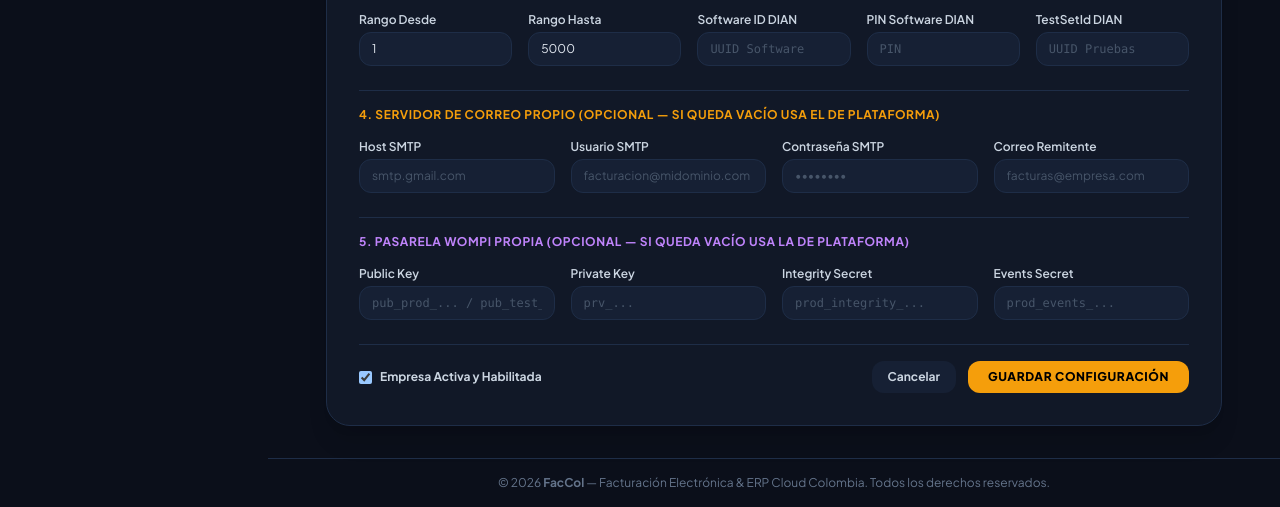
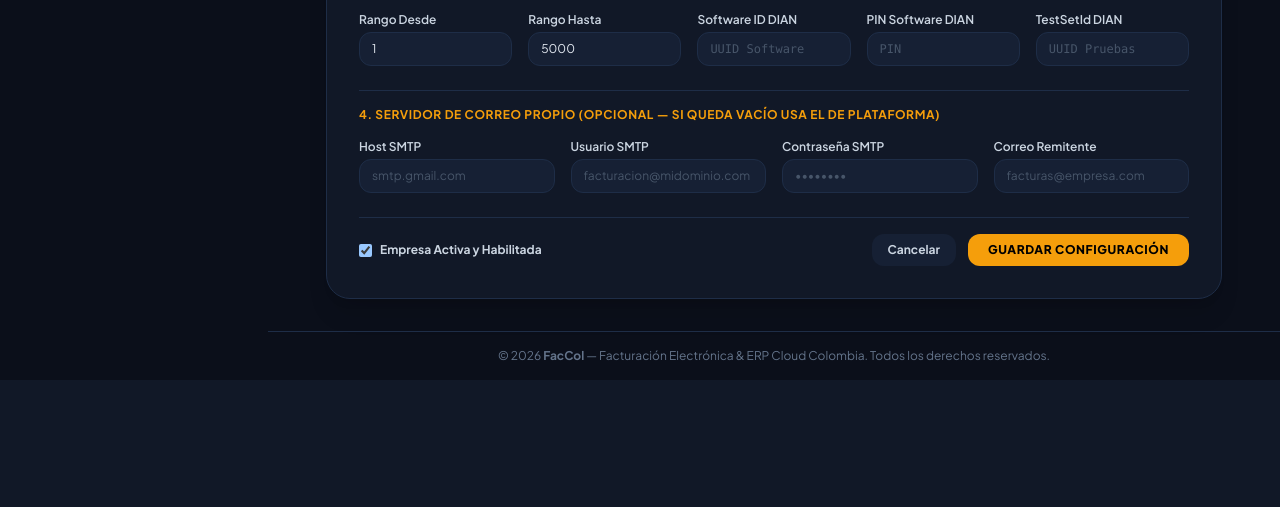
Before and after one commit to osdavene/FacCol, a Django app: page /backoffice/empresas/nueva/ in a window 1280 px wide. Shown: the part 844-1351 px from the top of the page. After the commit the page ends 1224 px from the top, so only its background shows below. Run offline with Django 5.2, Linux system fonts and the light colour scheme; the visitor is signed in with stand-in values (Sample User, id 1); data that the repository does not hold is empty; parts of the project's set-up code (start-up, migrations or seed data) failed here and were passed over; some libraries are stand-ins or nearby versions.

Commit message:
Ocultar credenciales privadas Wompi al crear o editar empresas desde Backoffice

```diff
--- a/apps/backoffice/tests.py
+++ b/apps/backoffice/tests.py
@@ -32,3 +32,8 @@ class BackofficePlanesYEmpresasTests(TestCase):
         self.assertTrue(emp.modulos.filter(codigo="facturacion").exists())
         usuario = User.objects.get(email="dueno@esquina.co")
         self.assertFalse(usuario.check_password("Clave1234*"))
+
+        r_form = client.get(reverse("backoffice:empresa_crear"))
+        self.assertEqual(r_form.status_code, 200)
+        self.assertNotContains(r_form, "wompi_public_key")
+        self.assertNotContains(r_form, "Pasarela Wompi")
--- a/apps/backoffice/views.py
+++ b/apps/backoffice/views.py
@@ -198,18 +198,6 @@ def empresa_editar(request, empresa_id):
         if new_smtp_pwd:
             empresa.smtp_password = encrypt_secret(new_smtp_pwd)
         empresa.smtp_from_address = request.POST.get('smtp_from_address', '').strip()
-
-        # Configuración Wompi propia de empresa
-        empresa.wompi_public_key = request.POST.get('wompi_public_key', '').strip()
-        new_wompi_priv = request.POST.get('wompi_private_key', '').strip()
-        if new_wompi_priv:
-            empresa.wompi_private_key = encrypt_secret(new_wompi_priv)
-        new_wompi_integ = request.POST.get('wompi_integrity_secret', '').strip()
-        if new_wompi_integ:
-            empresa.wompi_integrity_secret = encrypt_secret(new_wompi_integ)
-        new_wompi_events = request.POST.get('wompi_events_secret', '').strip()
-        if new_wompi_events:
-            empresa.wompi_events_secret = encrypt_secret(new_wompi_events)
 
         empresa.activa = 'activa' in request.POST
         empresa.save()
--- a/templates/backoffice/empresa_formulario.html
+++ b/templates/backoffice/empresa_formulario.html
@@ -218,40 +218,10 @@
             </div>
         </div>
 
-        <!-- Bloque Wompi Empresa -->
-        <div class="space-y-4 pt-4 border-t border-[#1e2d47]">
-            <div class="font-bold text-purple-400 uppercase tracking-wider text-xs">5. Pasarela Wompi Propia (Opcional — si queda vacío usa la de Plataforma)</div>
-            <div class="grid grid-cols-1 sm:grid-cols-4 gap-4">
-                <div>
-                    <label class="block font-semibold text-slate-300 mb-1">Public Key</label>
-                    <input type="text" name="wompi_public_key" value="{{ empresa.wompi_public_key|default:'' }}" placeholder="pub_prod_... / pub_test_..."
-                           class="w-full bg-[#162034] border border-[#1e2d47] rounded-xl px-3 py-2 text-white font-mono">
-                </div>
-                <div>
-                    <label class="block font-semibold text-slate-300 mb-1">Private Key</label>
-                    <input type="password" name="wompi_private_key" value=""
-                           placeholder="{% if empresa and empresa.wompi_private_key %}•••••••• (guardada){% else %}prv_...{% endif %}"
-                           class="w-full bg-[#162034] border border-[#1e2d47] rounded-xl px-3 py-2 text-white font-mono">
-                </div>
-                <div>
-                    <label class="block font-semibold text-slate-300 mb-1">Integrity Secret</label>
-                    <input type="password" name="wompi_integrity_secret" value=""
-                           placeholder="{% if empresa and empresa.wompi_integrity_secret %}•••••••• (guardado){% else %}prod_integrity_...{% endif %}"
-                           class="w-full bg-[#162034] border border-[#1e2d47] rounded-xl px-3 py-2 text-white font-mono">
-                </div>
-                <div>
-                    <label class="block font-semibold text-slate-300 mb-1">Events Secret</label>
-                    <input type="password" name="wompi_events_secret" value=""
-                           placeholder="{% if empresa and empresa.wompi_events_secret %}•••••••• (guardado){% else %}prod_events_...{% endif %}"
-                           class="w-full bg-[#162034] border border-[#1e2d47] rounded-xl px-3 py-2 text-white font-mono">
-                </div>
-            </div>
-        </div>
-
         {% if accion == 'Editar' and modulos %}
         <!-- Módulos Habilitados -->
         <div class="space-y-4 pt-4 border-t border-[#1e2d47]">
-            <div class="font-bold text-amber-500 uppercase tracking-wider text-xs">4. Módulos Habilitados para la Empresa</div>
+            <div class="font-bold text-amber-500 uppercase tracking-wider text-xs">5. Módulos Habilitados para la Empresa</div>
             <div class="grid grid-cols-2 sm:grid-cols-4 gap-3">
                 {% for m in modulos %}
                 <label class="flex items-center gap-2 p-3 rounded-xl bg-[#162034] border border-[#1e2d47] cursor-pointer hover:border-amber-500/40 transition">
```
